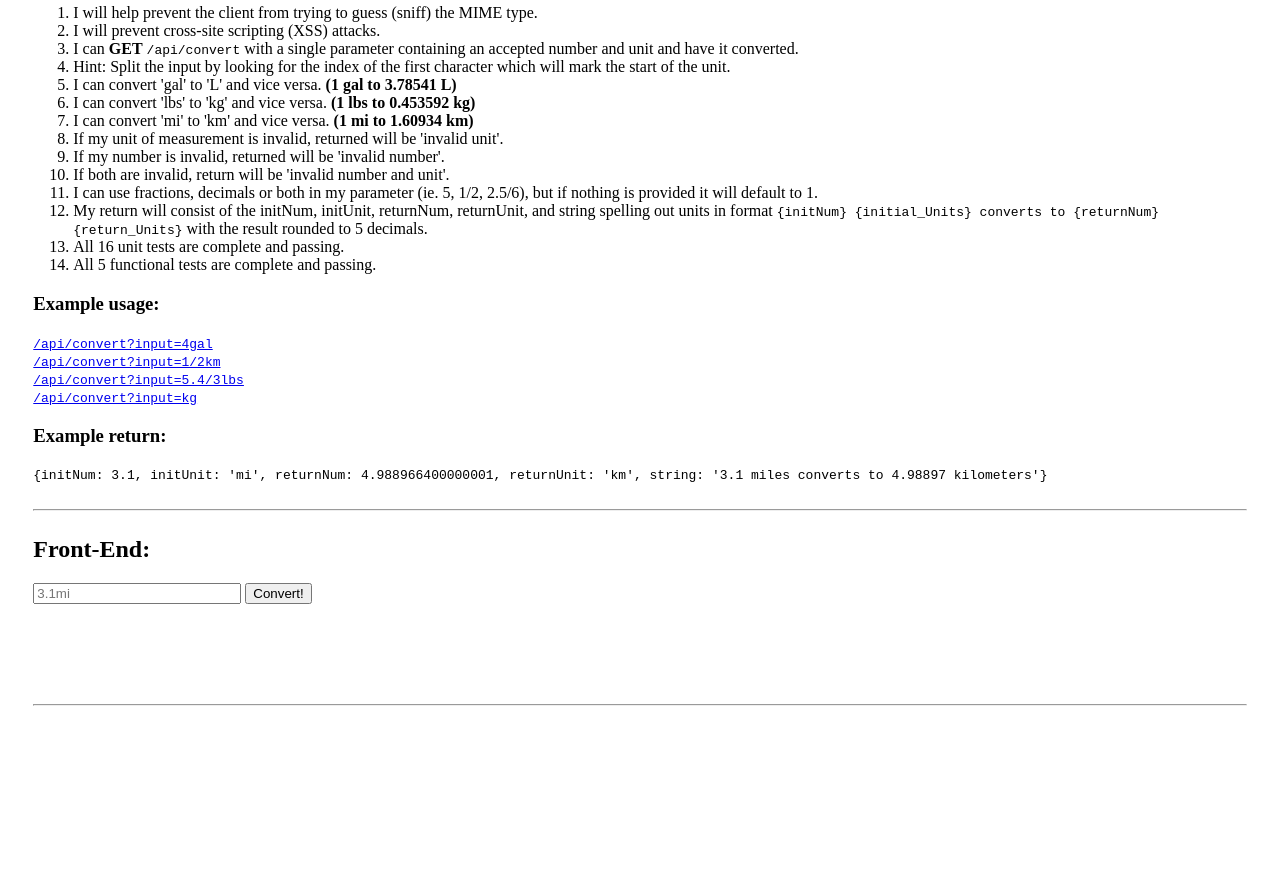
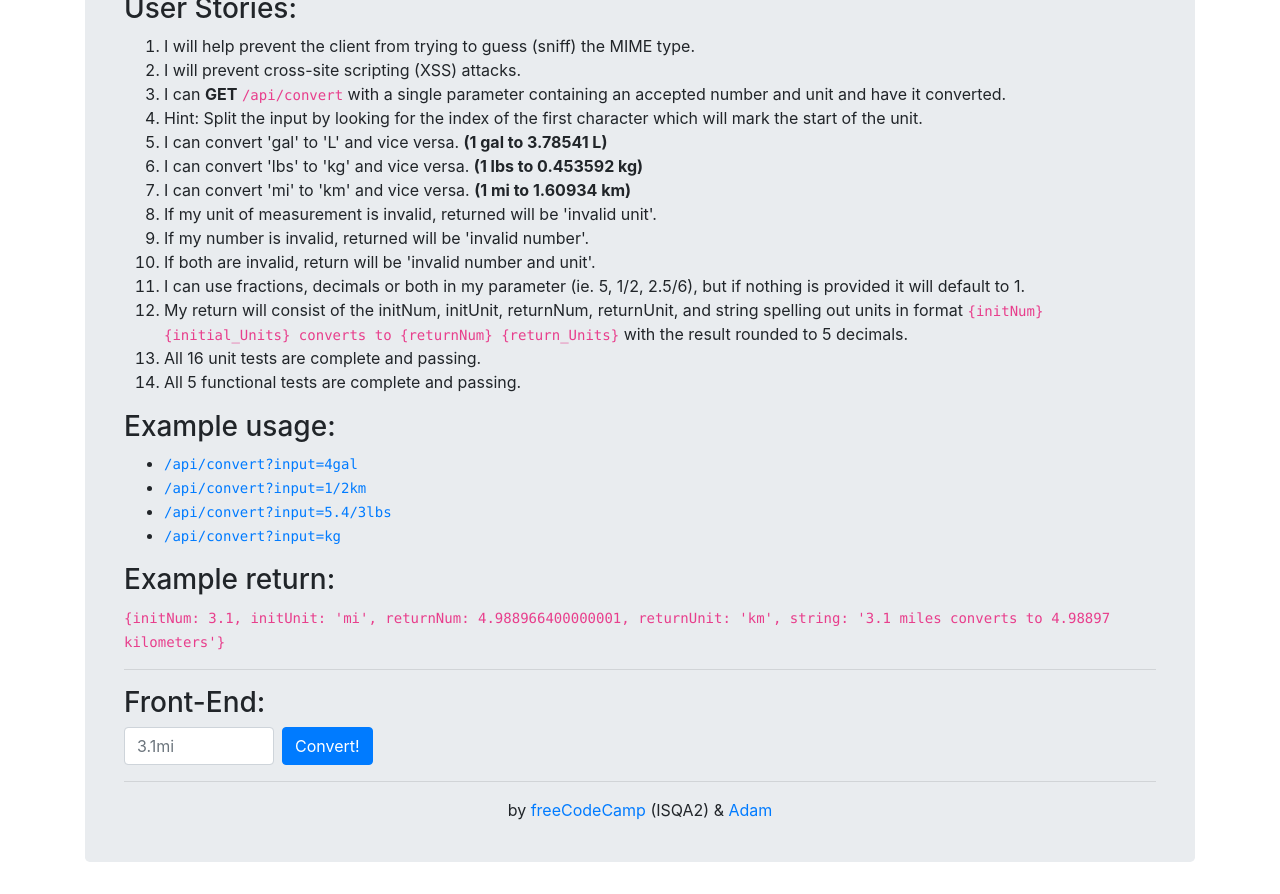
Before and after one commit to randallmurphy/metImpConvPj, a website: page views/index.html in a window 1280 px wide. Shown: the part 120-1014 px from the top of the page. Before the commit the page ends 851 px from the top, so only its background shows below. Drawn offline with nearby package versions, Linux system fonts and the light colour scheme; files that its build step writes are made by us from their sources.

Commit message:
Updated with Glitch

```diff
--- a/public/style.css
+++ b/public/style.css
@@ -0,0 +1,11 @@
+.jumbotron {
+	margin-top: 2rem;
+}
+
+#convertField {
+	width: 150px;
+}
+
+#result {
+	margin: 1rem 0;
+}
--- a/views/index.html
+++ b/views/index.html
@@ -1,20 +1,29 @@
 <!DOCTYPE html>
 <html>
 <head>
-    <title>Welcome to Glitch!</title>
-    <meta name="description" content="A cool thing made with Glitch">
-    <link id="favicon" rel="icon" href="https://glitch.com/edit/favicon-app.ico" type="image/x-icon">
+	<title>Metric-Imperial Converter</title>
+	<meta name="description" content="freeCodeCamp - Information Security and Quality Assurance Project: Metric-Imperial Converter">
+	<link rel="shortcut icon" href="https://cdn.glitch.com/us-east-1%3A52a203ff-088b-420f-81be-45bf559d01b1%2Ffavicon.ico" type="image/x-icon">
 	<meta charset="utf-8">
 	<meta http-equiv="X-UA-Compatible" content="IE=edge">
 	<meta name="viewport" content="width=device-width, initial-scale=1">
+	<link rel="stylesheet" href="https://cdnjs.cloudflare.com/ajax/libs/twitter-bootstrap/4.2.1/css/bootstrap.min.css" integrity="sha384-GJzZqFGwb1QTTN6wy59ffF1BuGJpLSa9DkKMp0DgiMDm4iYMj70gZWKYbI706tWS" crossorigin="anonymous">
 	<link rel="stylesheet" href="./public/style.css">
+	<!-- Your web-app is https, so your scripts need to be too -->
+	<script src="https://code.jquery.com/jquery-3.3.1.min.js" integrity="sha384-tsQFqpEReu7ZLhBV2VZlAu7zcOV+rXbYlF2cqB8txI/8aZajjp4Bqd+V6D5IgvKT" crossorigin="anonymous"></script>
 </head>
 <body>
+	<div class="container">
+		<div class="row">
+			<div class="col">
+				<div class="jumbotron p-4">
+					<div class="container">
 						<header>
-      <h1>ISQA_2 - Metric/Imperial Converter</h1>
+							<h1 id="title" class="text-center">Metric-Imperial Converter</h1>
 						</header>
-    <div id="userstories" style="margin: 2%;">
-      <h3>User Stories</h3>
+
+						<div id="userstories">
+							<h3>User Stories:</h3>
 							<ol>
 								<li>I will help prevent the client from trying to guess (sniff) the MIME type.</li>
 								<li>I will prevent cross-site scripting (XSS) attacks.</li>
@@ -32,28 +41,43 @@
 								<li>All 5 functional tests are complete and passing.</li>
 							</ol>
 							<h3>Example usage:</h3>
-      <code><a href="/api/convert?input=4gal">/api/convert?input=4gal</a></code><br>
-      <code><a href="/api/convert?input=1/2km">/api/convert?input=1/2km</a></code><br>
-      <code><a href="/api/convert?input=5.4/3lbs">/api/convert?input=5.4/3lbs</a></code><br>
-      <code><a href="/api/convert?input=kg">/api/convert?input=kg</a></code><br>
+							<ul>
+								<li><code><a href="/api/convert?input=4gal">/api/convert?input=4gal</a></code></li>
+								<li><code><a href="/api/convert?input=1/2km">/api/convert?input=1/2km</a></code></li>
+								<li><code><a href="/api/convert?input=5.4/3lbs">/api/convert?input=5.4/3lbs</a></code></li>
+								<li><code><a href="/api/convert?input=kg">/api/convert?input=kg</a></code></li>
+							</ul>
 							<h3>Example return:</h3>
+							<p>
 								<code>{initNum: 3.1, initUnit: 'mi', returnNum: 4.988966400000001, returnUnit: 'km', string: '3.1 miles converts to 4.98897 kilometers'}</code>
+							</p>
 						</div>
-    <hr style="margin: 2%;">
-    <div id="testui" style="margin: 2%;">
-      <h2 style="text-align: left;">Front-End:</h2>
-      <form id="convertForm" class="border">
-        <input type="text" id="convertField" name="input" placeholder="3.1mi" style="width: 200px">
-        <input id="convert" type="submit" value="Convert!">
+
+						<hr>
+
+						<div id="testui">
+							<h3>Front-End:</h3>
+							<form id="convertForm" class="form-inline">
+								<input id="convertField" class="form-control mr-2" type="text" name="input" placeholder="3.1mi">
+								<input id="convert" class="btn btn-primary" type="submit" value="Convert!">
 							</form>
 							<p id="result"></p>
+							<p>
                 <code id="jsonResult"></code>
+              </p>
 						</div>
-    <hr style="margin: 100px 2% 2%;">
-    <!-- Your web-app is https, so your scripts need to be too -->
-    <script src="https://code.jquery.com/jquery-3.3.1.min.js"
-            integrity="sha384-tsQFqpEReu7ZLhBV2VZlAu7zcOV+rXbYlF2cqB8txI/8aZajjp4Bqd+V6D5IgvKT"
-            crossorigin="anonymous"></script>
+
+						<hr>
+
+						<div class="footer text-center">
+							<p>by <a href="https://www.freecodecamp.org" target="_blank">freeCodeCamp</a> (ISQA2) & <a href="https://www.freecodecamp.org/adam111" target="_blank">Adam</a></p>
+						</div>
+					</div>
+				</div>
+			</div>
+		</div>
+	</div>
+
 	<script>
 	$(function() {
 		$('#convertForm').submit(function(event) {
```
Lines whose indentation alone changed are shown as unchanged.
